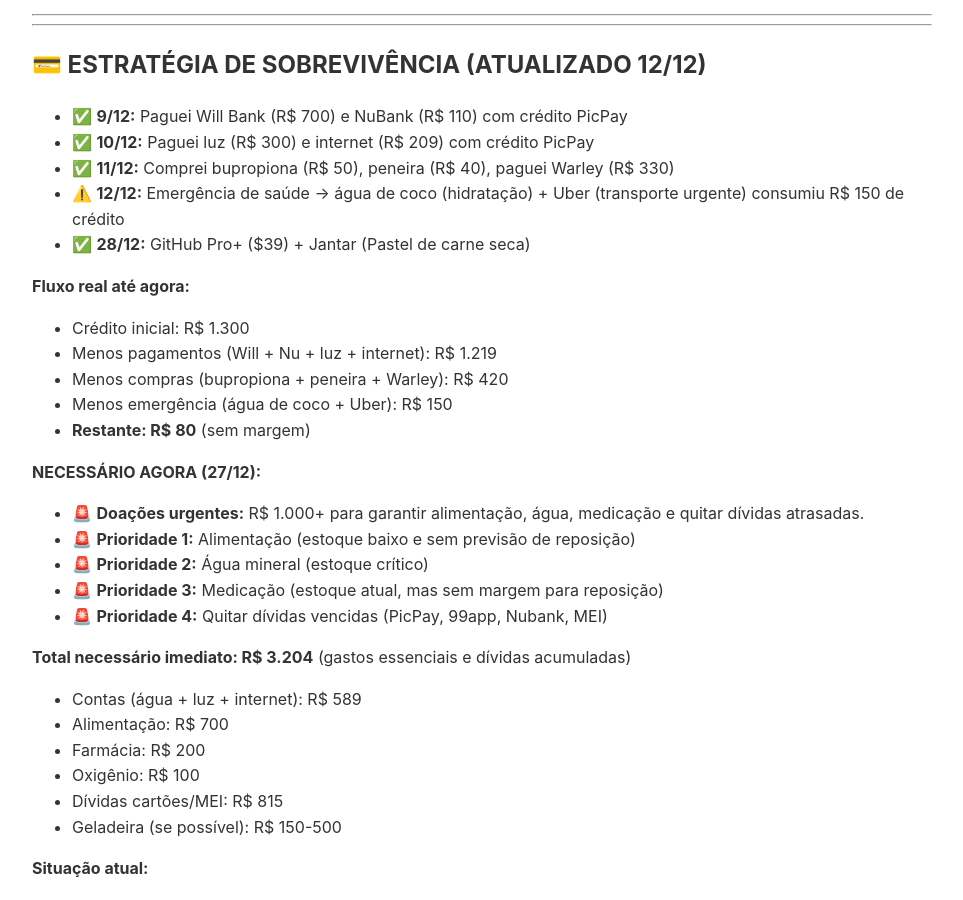
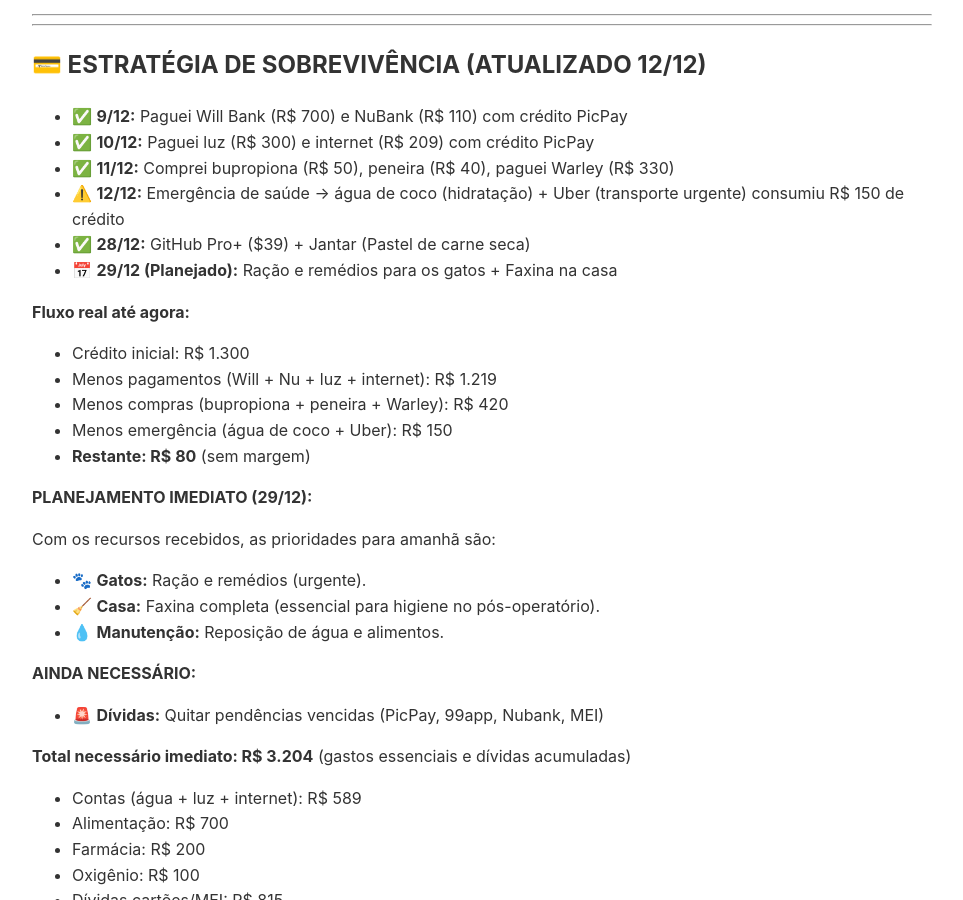
Before and after one commit to Lukixfer/transparencia-lux-vesper, a Jekyll site: the page built from index.md, in a window 1280 px wide and 900 px high, scrolled down 3125 px. Shown: the whole window, without its empty margins (158-1121 px from the left). Built offline with Jekyll 4.4.1, drawn with Linux system fonts in a browser that asks for light colours; our own code applies the rules of GitHub Pages for plain Markdown files.

Commit message:
Atualiza planejamento imediato com despesas e prioridades para 29/12, incluindo cuidados com os gatos e faxina na casa.

```diff
--- a/index.md
+++ b/index.md
@@ -114,6 +114,7 @@
 - ✅ **11/12:** Comprei bupropiona (R$ 50), peneira (R$ 40), paguei Warley (R$ 330)
 - ⚠️ **12/12:** Emergência de saúde → água de coco (hidratação) + Uber (transporte urgente) consumiu R$ 150 de crédito
 - ✅ **28/12:** GitHub Pro+ ($39) + Jantar (Pastel de carne seca)
+- 📅 **29/12 (Planejado):** Ração e remédios para os gatos + Faxina na casa
 
 **Fluxo real até agora:**
 
@@ -123,13 +124,17 @@
 - Menos emergência (água de coco + Uber): R$ 150
 - **Restante: R$ 80** (sem margem)
 
-**NECESSÁRIO AGORA (27/12):**
+**PLANEJAMENTO IMEDIATO (29/12):**
 
-- 🚨 **Doações urgentes:** R$ 1.000+ para garantir alimentação, água, medicação e quitar dívidas atrasadas.
-- 🚨 **Prioridade 1:** Alimentação (estoque baixo e sem previsão de reposição)
-- 🚨 **Prioridade 2:** Água mineral (estoque crítico)
-- 🚨 **Prioridade 3:** Medicação (estoque atual, mas sem margem para reposição)
-- 🚨 **Prioridade 4:** Quitar dívidas vencidas (PicPay, 99app, Nubank, MEI)
+Com os recursos recebidos, as prioridades para amanhã são:
+
+- 🐾 **Gatos:** Ração e remédios (urgente).
+- 🧹 **Casa:** Faxina completa (essencial para higiene no pós-operatório).
+- 💧 **Manutenção:** Reposição de água e alimentos.
+
+**AINDA NECESSÁRIO:**
+
+- 🚨 **Dívidas:** Quitar pendências vencidas (PicPay, 99app, Nubank, MEI)
 
 **Total necessário imediato: R$ 3.204** (gastos essenciais e dívidas acumuladas)
 
```
